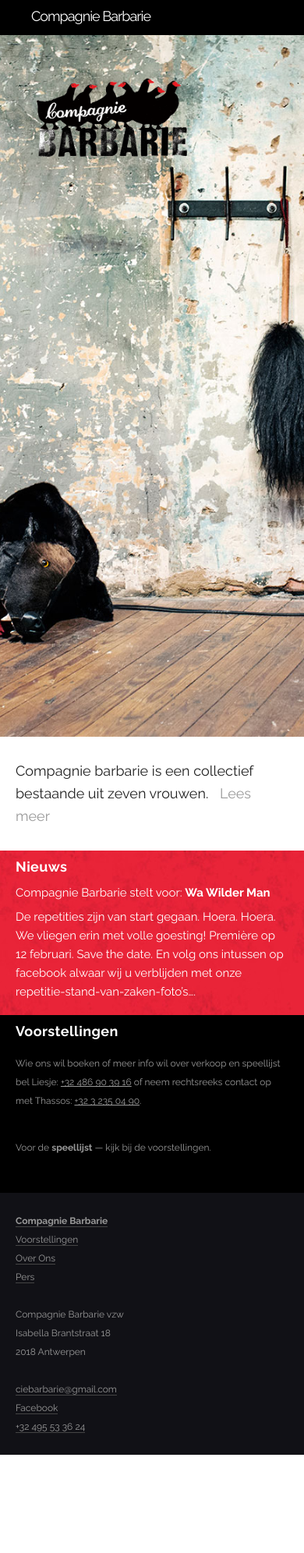
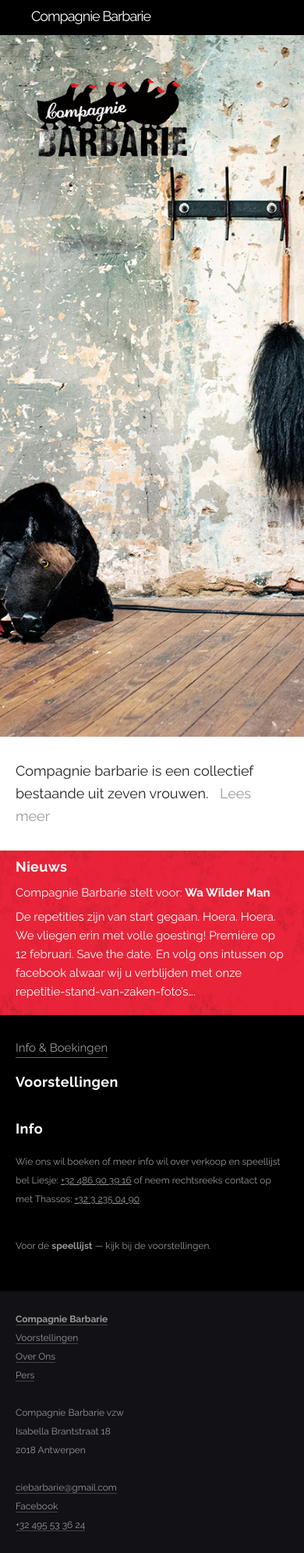
Before and after one commit to ciebarbarie/ciebarbarie, a Jekyll site: the page built from index.md, in a window 390 px wide. Shown: the whole page at 78% size. Built offline with Jekyll 4.4.1, drawn with Linux system fonts in a browser that asks for light colours; some web fonts are replaced; before the commit the page ends 1866 px from its top, so only the background shows below that.

Commit message:
Make info more clear on mobile.

```diff
--- a/_layouts/homepage.html
+++ b/_layouts/homepage.html
@@ -61,6 +61,7 @@
 
 <div id="voorstellingen">
   <div class="container">
+    <a id="booking-info-link" href="#booking-info">Info &amp; Boekingen</a>
     <h2>Voorstellingen</h2>
     <div class="row">
       <div class="nine columns">
@@ -75,6 +76,7 @@
         </ul>
       </div>
       <div id="booking-info" class="three columns">
+        <h2>Info</h2>
         <p>Wie ons wil boeken of meer info wil over verkoop en speellijst bel Liesje: <a href="tel:+32486903916">+32&nbsp;486&nbsp;90&nbsp;39 16</a> of neem rechtsreeks contact op met Thassos: <a href="tel:+3232350490">+32&nbsp;3&nbsp;235&nbsp;04&nbsp;90</a>.</p>
         <p>Voor de <strong>speellijst</strong> — kijk bij de voorstellingen.</p>
 
--- a/css/main.css
+++ b/css/main.css
@@ -248,7 +248,25 @@
   text-shadow: 1px 1px 3px rgba(0, 0, 0, 0.5);
 }
 
+#booking-info-link {
+  display: inline-block;
+  font-size: 1.5rem;
+  color: #999;
+  text-decoration: none;
+  border-bottom: 1px solid #666;
+  margin-top: 2rem;
+  margin-bottom: 2rem;
+}
+
+@media (min-width: 550px) {
+  #booking-info-link {
+    display: none;
+  }
+}
+
+
 #booking-info {
+  margin-top: 20px;
   font-size: 12px;
   line-height: 24px;
   color: #999;
@@ -261,6 +279,17 @@
 #booking-info p {
   margin-bottom: 3em;
 }
+
+@media (min-width: 550px) {
+  #booking-info {
+    margin-top: 0;
+  }
+
+  #booking-info h2 {
+    display: none;
+  }
+}
+
 
 .slides-navigation a {
   display: block;
```
